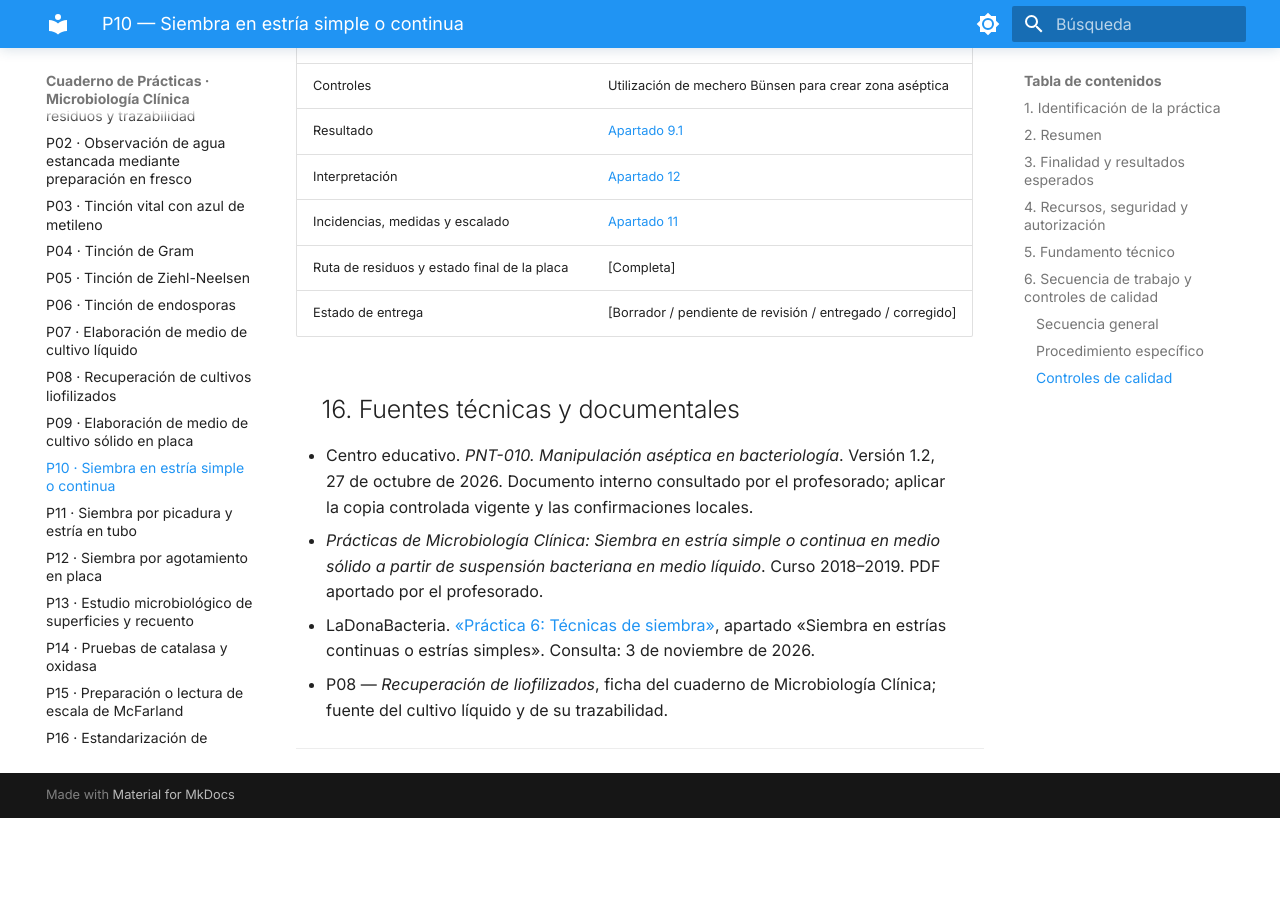
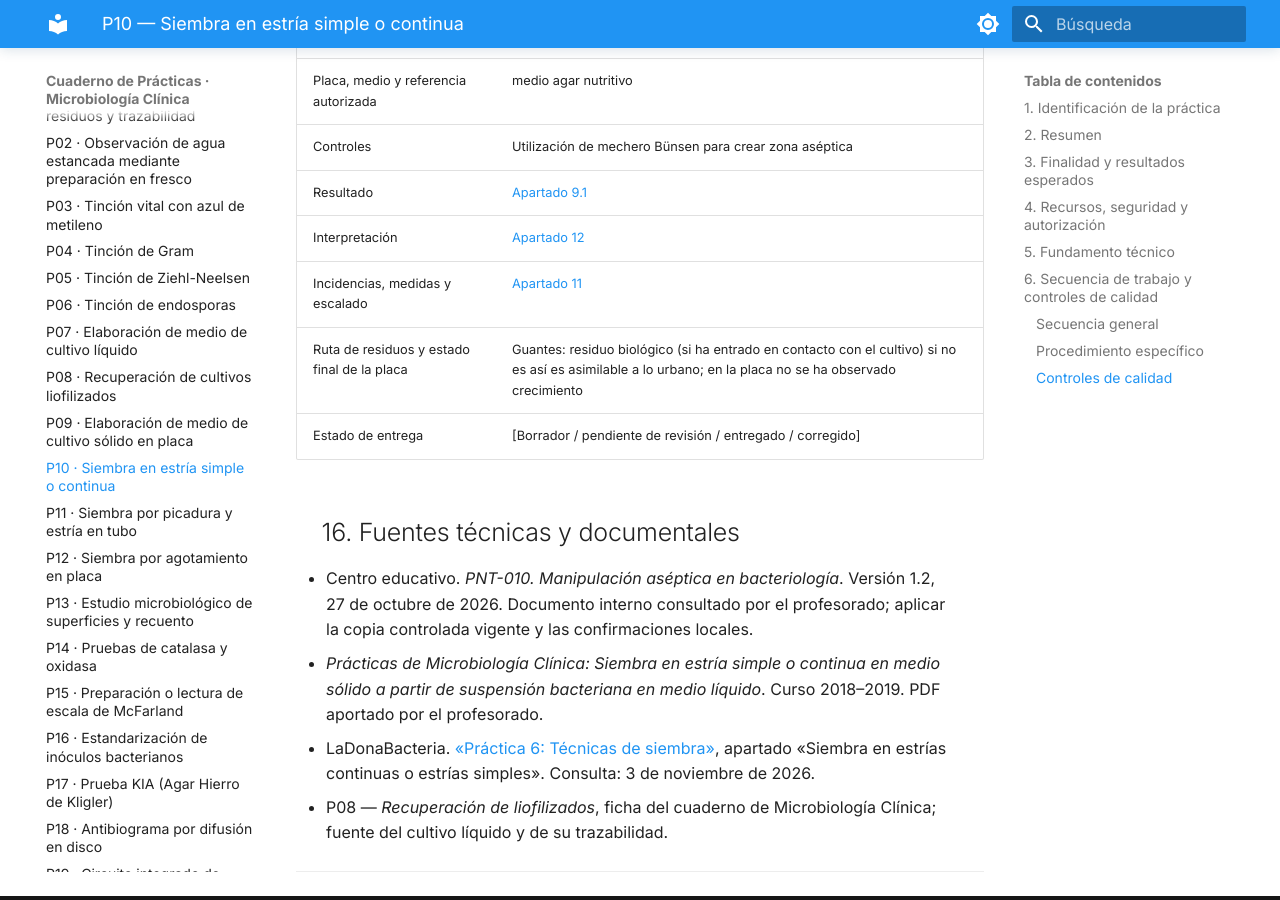
Before and after one commit to Rebeca-hubb/Cuaderno-Pr-cticas-Microbiolog-a-Rebeca-Vicho-, an MkDocs documentation site: the page built from docs/practicas/P10_Siembra_en_estria.md, in a window 1280 px wide and 900 px high, scrolled down 11934 px. Built offline with MkDocs 1.6.1 and Material for MkDocs 9.7.7, drawn with Linux system fonts in a browser that asks for light colours; before the commit the page ends 12752 px from its top, so only the background shows below that.

Commit message:
Update P10_Siembra_en_estria.md

```diff
--- a/docs/practicas/P10_Siembra_en_estria.md
+++ b/docs/practicas/P10_Siembra_en_estria.md
@@ -221,7 +221,7 @@ Uno de los errores más importantes que destacaría sería hacer demasiada presi
 | Resultado | [Apartado 9.1](https://github.com/Rebeca-hubb/Cuaderno-Pr-cticas-Microbiolog-a-Rebeca-Vicho-/blob/main/docs/practicas/P10_Siembra_en_estria.md#91-registro-de-observaciones-y-c%C3%A1lculos) |
 | Interpretación | [Apartado 12](https://github.com/Rebeca-hubb/Cuaderno-Pr-cticas-Microbiolog-a-Rebeca-Vicho-/blob/main/docs/practicas/P10_Siembra_en_estria.md#12-interpretaci%C3%B3n-t%C3%A9cnica-alumnado--rellenable--despu%C3%A9s) |
 | Incidencias, medidas y escalado | [Apartado 11](https://github.com/Rebeca-hubb/Cuaderno-Pr-cticas-Microbiolog-a-Rebeca-Vicho-/blob/main/docs/practicas/P10_Siembra_en_estria.md#11-incidencias-errores-y-medidas-correctoras-alumnado--rellenable--durante-y-despu%C3%A9s) |
-| Ruta de residuos y estado final de la placa | [Completa] |
+| Ruta de residuos y estado final de la placa | Guantes: residuo biológico (si ha entrado en contacto con el cultivo) si no es así es asimilable a lo urbano; en la placa no se ha observado crecimiento |
 | Estado de entrega | [Borrador / pendiente de revisión / entregado / corregido] |
 
 ## 16. Fuentes técnicas y documentales
```
